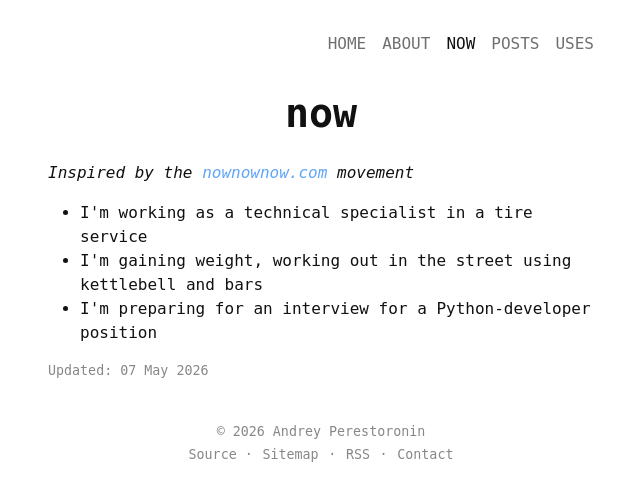
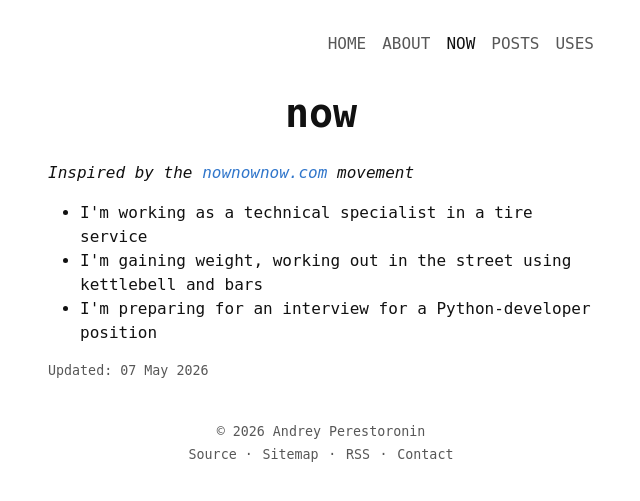
Before and after one commit to prs2rnn/django-blog, a Django app: page /now/ in a window 1280 px wide. Shown: the top 501 px of the page, without its empty margins (319-959 px from the left). Run offline with Django 5.2, Linux system fonts and the light colour scheme; data that the repository does not hold is empty; some libraries are stand-ins or nearby versions; some web fonts are replaced.

Commit message:
fix: layout

```diff
--- a/static/css/style.css
+++ b/static/css/style.css
@@ -1,8 +1,8 @@
 :root {
   --bg: #ffffff;
   --text: #111;
-  --links: #60a5fa;
-  --nav-opacity: 0.6;
+  --links: #3076cb;
+  --nav-opacity: 0.7;
   --border: rgba(0, 0, 0, 0.1);
 }
 
@@ -56,7 +56,7 @@ footer a {
   color: var(--text);
   text-decoration: none;
   text-transform: capitalize;
-  opacity: 0.5;
+  opacity: 0.7;
   font-size: smaller;
 }
 footer a:hover {
@@ -70,7 +70,7 @@ footer a:hover {
   border-color: rgba(var(--bs-white-rgb), var(--bs-border-opacity)) !important;
 }
 .muted {
-  opacity: 0.5;
+  opacity: 0.7;
   font-size: smaller;
 }
 .avatar {
--- a/templates/core/index.html
+++ b/templates/core/index.html
@@ -32,9 +32,9 @@
     {% endfor %}
   </ul>
 </div>
-<div>
-  <h2 class="fs-5 mt-4">Site stats</h2>
-  <ul style="list-style-type: none" class="ps-0 ms-0">
+<div class="border mt-4 rounded-1 p-2">
+  <h2 class="fs-5">Site stats</h2>
+  <ul style="list-style-type: none" class="ps-0 ms-0 mb-0">
     <li>Visits: {{ visits }}</li>
     <li>Posts: {{ post_count }}</li>
     <li>Words: {{ total_words }}</li>
```
